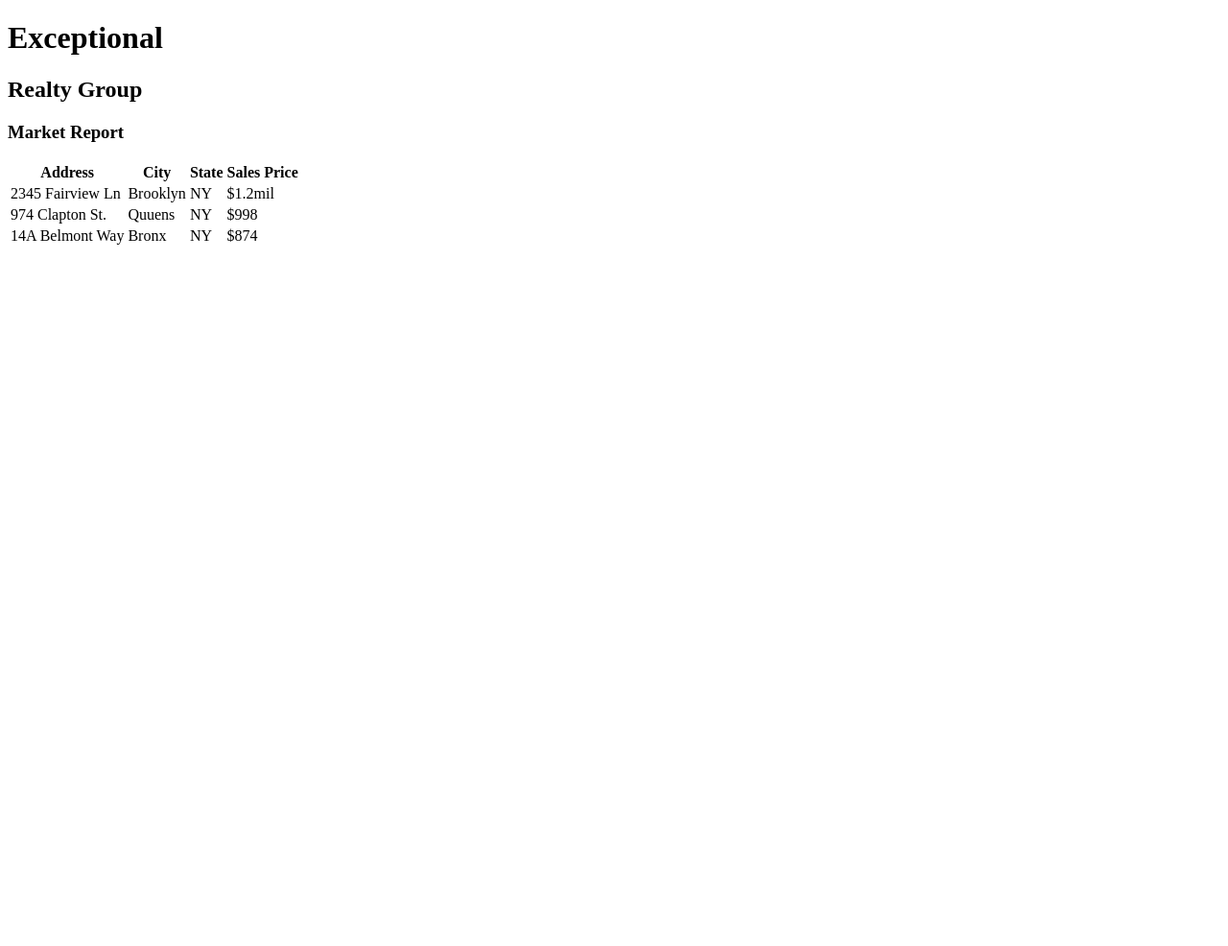
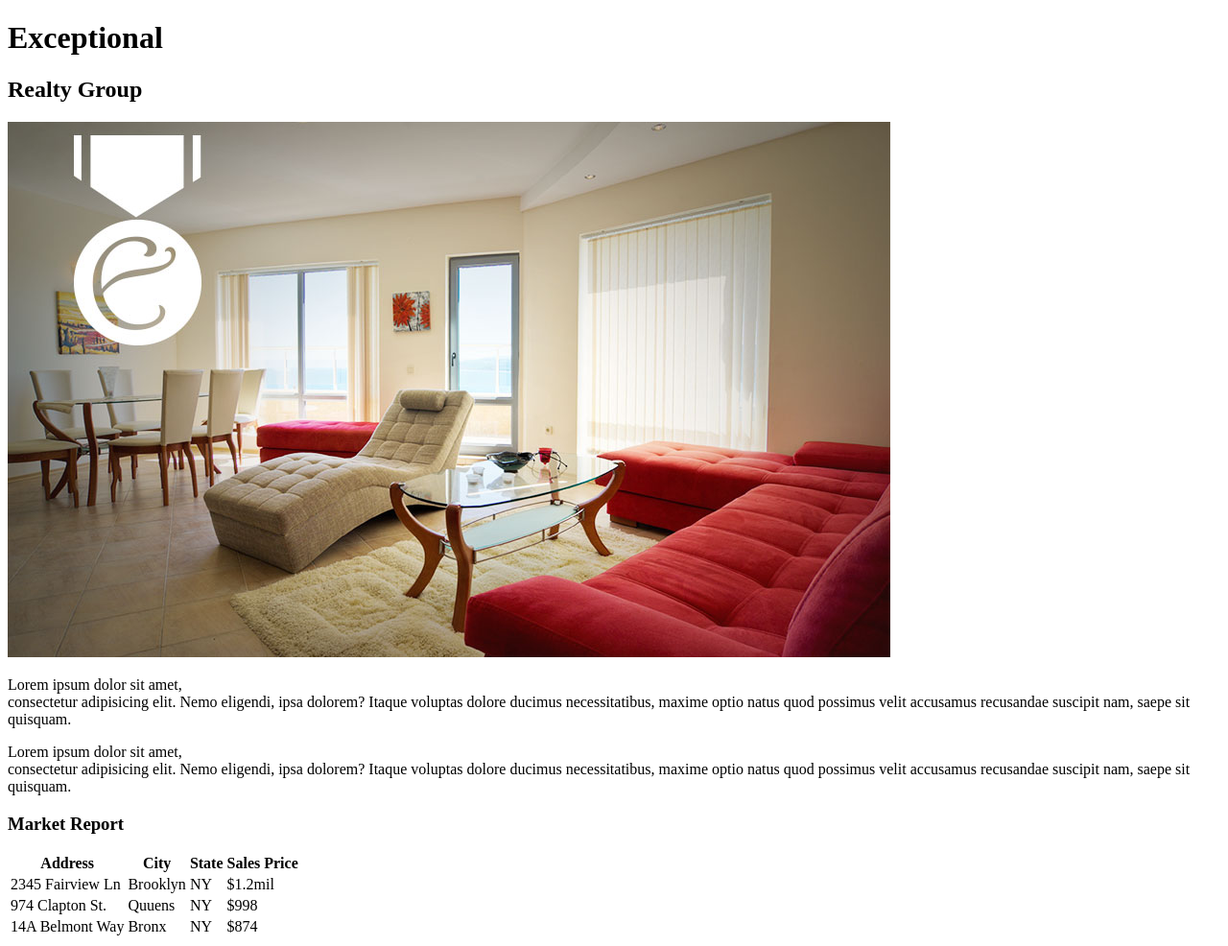
Before and after one commit to nicoledag/exceptional-realty, a plain HTML site: page index.html in a window 1280 px wide. Shown: the whole page at 96% size. Before the commit the page ends 800 px from the top, so only its background shows below. Drawn offline with Linux system fonts and the light colour scheme.

Commit message:
Added image to index.html page

```diff
--- a/index.html
+++ b/index.html
@@ -13,7 +13,18 @@
     <h1>Exceptional</h1>
     <h2>Realty Group</h2>
 
+    <img src="images/intro-pic.jpg" alt="a beautiful living room." title="Welcome to Exceptional Realty">
+
+    <p>Lorem ipsum dolor sit amet, <br>consectetur adipisicing elit.
+      Nemo eligendi, ipsa dolorem? Itaque voluptas dolore ducimus necessitatibus,
+      maxime optio natus quod possimus velit accusamus recusandae suscipit nam, saepe sit quisquam.</p>
+
+    <p>Lorem ipsum dolor sit amet, <br>consectetur adipisicing elit.
+      Nemo eligendi, ipsa dolorem? Itaque voluptas dolore ducimus necessitatibus,
+      maxime optio natus quod possimus velit accusamus recusandae suscipit nam, saepe sit quisquam.</p>
+
     <h3>Market Report</h3>
+
 
     <table>
     <tr>
```
